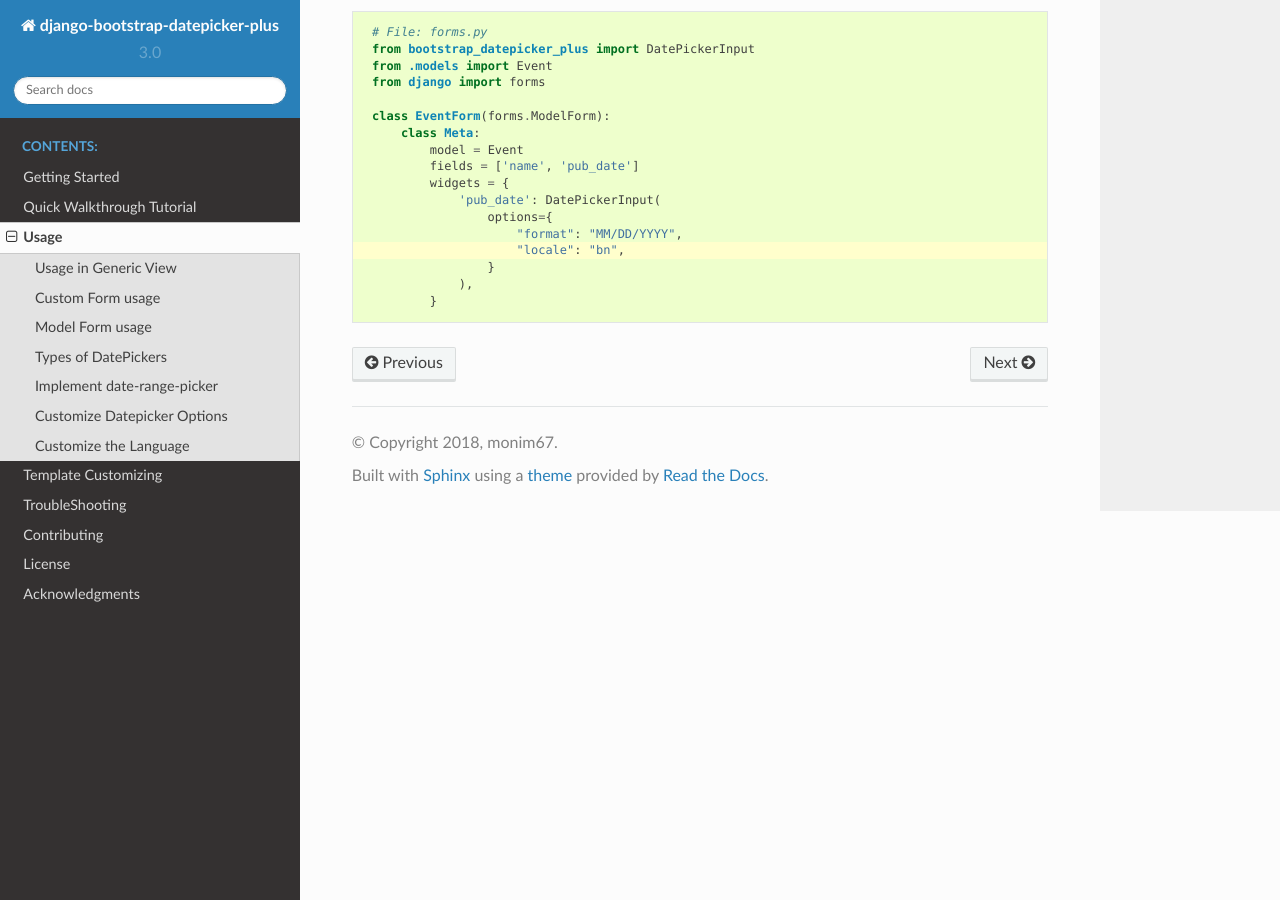
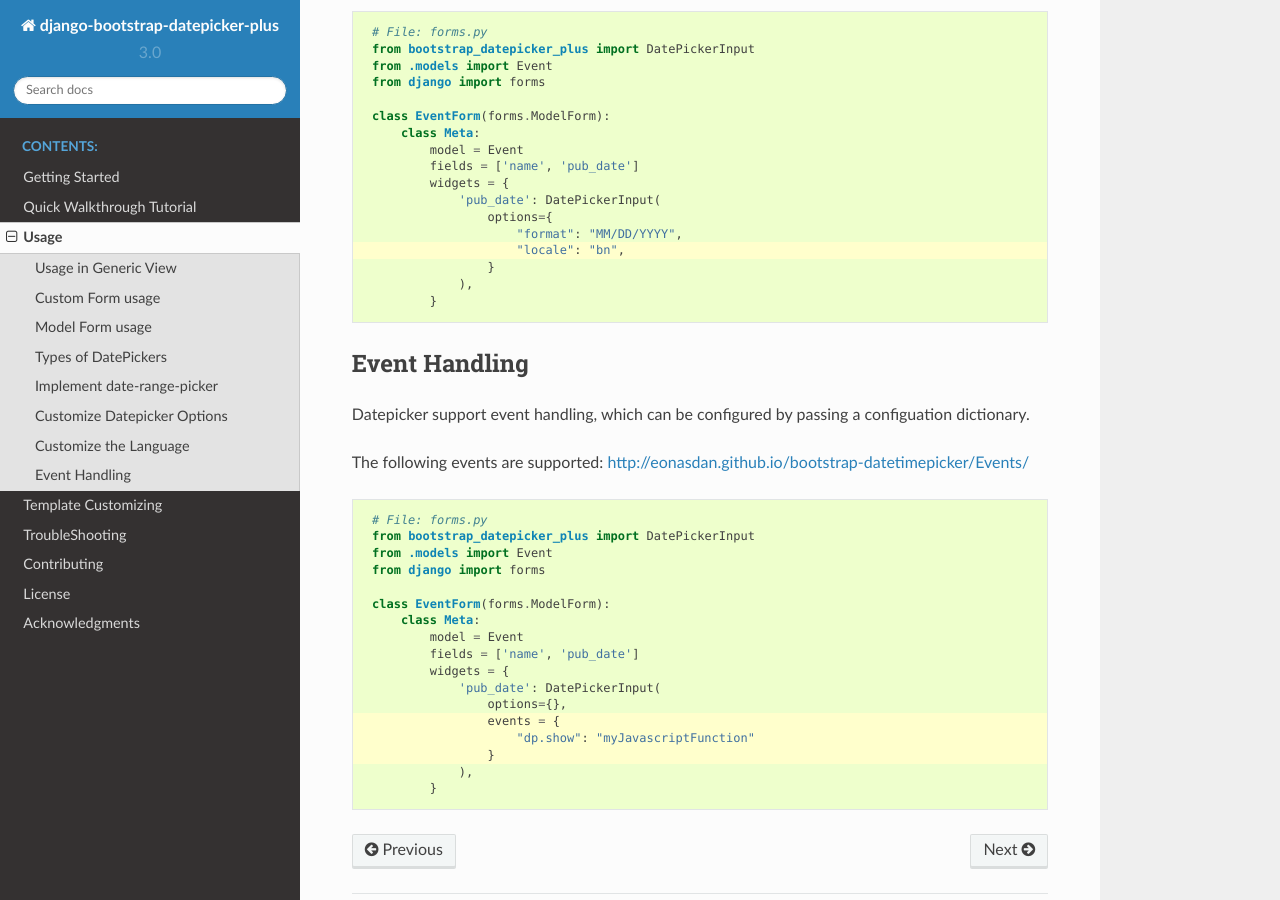
Before and after one commit to monim67/django-bootstrap-datepicker-plus, a Sphinx documentation site: the page built from docs/Usage.rst, in a window 1280 px wide and 900 px high, scrolled down 2705 px. Built offline with Sphinx 7.4.7 and the Read the Docs theme 2.0.0, drawn with Linux system fonts in a browser that asks for light colours.

Commit message:
added event handling

```diff
--- a/docs/Usage.rst
+++ b/docs/Usage.rst
@@ -179,3 +179,32 @@
                     }
                 ),
             }
+
+
+Event Handling
+^^^^^^^^^^^^^^
+
+Datepicker support event handling, which can be configured by passing a configuation dictionary.
+
+The following events are supported: http://eonasdan.github.io/bootstrap-datetimepicker/Events/
+
+.. code-block:: python
+   :emphasize-lines: 13-15
+
+    # File: forms.py
+    from bootstrap_datepicker_plus import DatePickerInput
+    from .models import Event
+    from django import forms
+
+    class EventForm(forms.ModelForm):
+        class Meta:
+            model = Event
+            fields = ['name', 'pub_date']
+            widgets = {
+                'pub_date': DatePickerInput(
+                    options={},
+                    events = {
+                        "dp.show": "myJavascriptFunction"
+                    }
+                ),
+            }
```
Also changed, not shown: bootstrap_datepicker_plus/static/bootstrap_datepicker_plus/js/datepicker-widget.js (+17 -9 lines), 1 other file.
